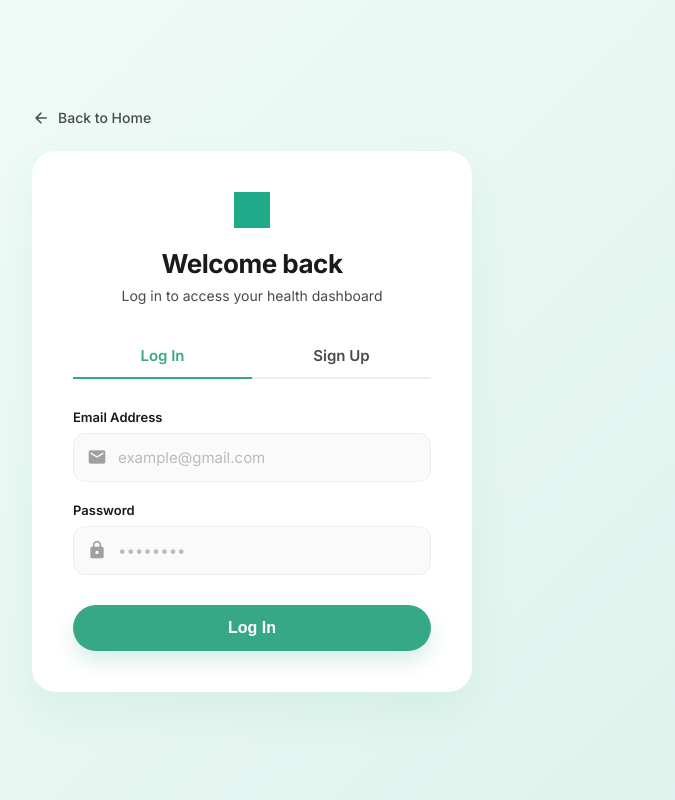
After one commit to Suvam18/SevaSaathi-elder-care, a Flask app: template templates/login.html in a window 1280 px wide. The commit adds this page. Shown: the whole page, without its empty margins (388-1063 px from the left). Run offline with Flask 3, Linux system fonts and the light colour scheme; the template is opened without the code that fills it, so the values that code supplies are empty; grey boxes are pictures that could not be loaded.

Commit message:
Add login backend

```diff
--- /dev/null
+++ b/app.py
@@ -0,0 +1,68 @@
+from flask import Flask, render_template, request, redirect, url_for, session, flash
+from werkzeug.security import generate_password_hash, check_password_hash
+import os
+
+app = Flask(__name__)
+app.secret_key = 'sevasaathi_super_secret_key_development'  # For dev purposes only
+
+# In-memory "database" for development {"email": {"password": "hashed", "name": "User Name"}}
+users_db = {}
+
+@app.route('/')
+def index():
+    user_name = None
+    if 'user_email' in session and session['user_email'] in users_db:
+        user_name = users_db[session['user_email']]['name']
+    return render_template('index.html', user_name=user_name)
+
+@app.route('/login', methods=['GET', 'POST'])
+def login():
+    if request.method == 'POST':
+        email = request.form.get('email')
+        password = request.form.get('password')
+
+        if email in users_db and check_password_hash(users_db[email]['password'], password):
+            session['user_email'] = email
+            return redirect(url_for('dashboard'))
+        else:
+            flash('Invalid email or password.', 'error')
+
+    return render_template('login.html')
+
+@app.route('/signup', methods=['GET', 'POST'])
+def signup():
+    if request.method == 'POST':
+        name = request.form.get('name')
+        email = request.form.get('email')
+        password = request.form.get('password')
+
+        if not name or not email or not password:
+            flash('Please fill out all fields.', 'error')
+        elif email in users_db:
+            flash('Email already exists. Please log in.', 'error')
+        else:
+            users_db[email] = {
+                'password': generate_password_hash(password),
+                'name': name
+            }
+            flash('Account created successfully! Please log in.', 'success')
+            return redirect(url_for('login'))
+
+    return render_template('signup.html')
+
+@app.route('/dashboard')
+def dashboard():
+    if 'user_email' not in session:
+        flash('Please login to access the dashboard.', 'error')
+        return redirect(url_for('login'))
+
+    user_name = users_db[session['user_email']]['name']
+    return render_template('dashboard.html', email=session['user_email'], user_name=user_name)
+
+@app.route('/logout')
+def logout():
+    session.pop('user_email', None)
+    return redirect(url_for('index'))
+
+if __name__ == '__main__':
+    app.run(debug=True, port=5000)
--- /dev/null
+++ b/static/auth.css
@@ -0,0 +1,268 @@
+:root {
+    --primary-green: #37a885;
+    --primary-dark: #2a8b6e;
+    --secondary-green: #dcf2ec;
+    --accent-red: #ea4335;
+    --text-primary: #1a1a1a;
+    --text-secondary: #4a4a4a;
+    --bg-white: #fafafa;
+    --bg-card: #ffffff;
+    --border-color: #eee;
+}
+
+body.auth-page {
+    margin: 0;
+    padding: 0;
+    font-family: "Inter", sans-serif;
+    background: #f4fdf9; /* soft green gradient background */
+    background: linear-gradient(135deg, #f4fdf9 0%, #dcf2ec 100%);
+    min-height: 100vh;
+    display: flex;
+    justify-content: center;
+    align-items: center;
+    color: var(--text-primary);
+}
+
+.auth-container {
+    width: 100%;
+    max-width: 440px;
+    padding: 20px;
+    position: relative;
+}
+
+.back-link {
+    display: inline-flex;
+    align-items: center;
+    gap: 8px;
+    color: var(--text-secondary);
+    text-decoration: none;
+    font-size: 14px;
+    font-weight: 500;
+    margin-bottom: 24px;
+    transition: color 0.2s;
+}
+
+.back-link:hover {
+    color: var(--primary-green);
+}
+
+.back-link .material-icons-round {
+    font-size: 18px;
+}
+
+.auth-card {
+    background: var(--bg-card);
+    border-radius: 24px;
+    box-shadow: 0 20px 40px rgba(55, 168, 133, 0.08);
+    border: 1px solid rgba(255, 255, 255, 0.8);
+    padding: 40px;
+    position: relative;
+}
+
+.auth-header {
+    text-align: center;
+    margin-bottom: 30px;
+}
+
+.auth-logo {
+    width: 36px;
+    height: 36px;
+    filter: invert(48%) sepia(79%) saturate(390%) hue-rotate(116deg) brightness(92%) contrast(95%);
+    margin-bottom: 16px;
+}
+
+.auth-header h2 {
+    font-size: 26px;
+    font-weight: 800;
+    margin: 0 0 8px 0;
+    color: var(--text-primary);
+    letter-spacing: -0.5px;
+}
+
+.auth-header p {
+    font-size: 14px;
+    color: var(--text-secondary);
+    margin: 0;
+}
+
+/* Tab Navigation */
+.auth-tabs {
+    display: flex;
+    position: relative;
+    border-bottom: 2px solid var(--border-color);
+    margin-bottom: 30px;
+}
+
+.auth-tab {
+    flex: 1;
+    text-align: center;
+    padding: 12px 0;
+    font-size: 15px;
+    font-weight: 600;
+    color: var(--text-secondary);
+    text-decoration: none;
+    transition: color 0.3s;
+    cursor: pointer;
+    z-index: 2;
+}
+
+.auth-tab.active {
+    color: var(--primary-green);
+}
+
+.auth-tab:hover:not(.active) {
+    color: var(--text-primary);
+}
+
+/* The Animated Sliding Green Line */
+.tab-slider {
+    position: absolute;
+    bottom: -2px;
+    height: 2px;
+    width: 50%;
+    background-color: var(--primary-green);
+    transition: transform 0.3s cubic-bezier(0.4, 0, 0.2, 1);
+    z-index: 3;
+}
+
+.tab-left {
+    transform: translateX(0);
+}
+
+.tab-right {
+    transform: translateX(100%);
+}
+
+/* Forms */
+.auth-form {
+    display: flex;
+    flex-direction: column;
+    gap: 20px;
+}
+
+.input-group {
+    display: flex;
+    flex-direction: column;
+    gap: 8px;
+}
+
+.input-group label {
+    font-size: 13px;
+    font-weight: 600;
+    color: var(--text-primary);
+}
+
+.input-wrapper {
+    position: relative;
+    display: flex;
+    align-items: center;
+}
+
+.input-icon {
+    position: absolute;
+    left: 14px;
+    color: #a0a0a0;
+    font-size: 20px;
+    pointer-events: none;
+    transition: color 0.3s;
+}
+
+.input-wrapper input {
+    width: 100%;
+    padding: 14px 14px 14px 44px;
+    border: 1px solid var(--border-color);
+    border-radius: 12px;
+    font-size: 15px;
+    font-family: inherit;
+    color: var(--text-primary);
+    background: var(--bg-white);
+    transition: border-color 0.3s, box-shadow 0.3s;
+}
+
+.input-wrapper input:focus {
+    outline: none;
+    border-color: var(--primary-green);
+    box-shadow: 0 0 0 3px rgba(55, 168, 133, 0.1);
+}
+
+.input-wrapper input:focus + .input-icon {
+    color: var(--primary-green);
+}
+
+.input-wrapper input::placeholder {
+    color: #bbb;
+}
+
+.btn.auth-btn {
+    margin-top: 10px;
+    width: 100%;
+    padding: 14px;
+    background: var(--primary-green);
+    color: white;
+    border: none;
+    border-radius: 30px;
+    font-size: 16px;
+    font-weight: 600;
+    cursor: pointer;
+    transition: background 0.3s, transform 0.2s;
+    box-shadow: 0 10px 20px rgba(55, 168, 133, 0.2);
+}
+
+.btn.auth-btn:hover {
+    background: var(--primary-dark);
+    transform: translateY(-2px);
+}
+
+.btn.auth-btn:active {
+    transform: translateY(0);
+}
+
+.auth-footer-text {
+    text-align: center;
+    font-size: 12px;
+    color: var(--text-secondary);
+    margin-top: 24px;
+}
+
+.auth-footer-text a {
+    color: var(--primary-green);
+    text-decoration: none;
+    font-weight: 500;
+}
+
+.auth-footer-text a:hover {
+    text-decoration: underline;
+}
+
+/* Flash Messages */
+.flash-messages {
+    margin-bottom: 20px;
+}
+.flash-message {
+    padding: 12px;
+    border-radius: 8px;
+    font-size: 14px;
+    font-weight: 500;
+    text-align: center;
+    margin-bottom: 10px;
+}
+.flash-message.error {
+    background-color: #fce8e6;
+    color: var(--accent-red);
+    border: 1px solid #fad2cf;
+}
+.flash-message.success {
+    background-color: var(--secondary-green);
+    color: var(--primary-dark);
+    border: 1px solid #c3ebd2;
+}
+
+/* Animations */
+@keyframes fadeInUp {
+    from { opacity: 0; transform: translateY(20px); }
+    to { opacity: 1; transform: translateY(0); }
+}
+
+.fade-in-up {
+    animation: fadeInUp 0.6s cubic-bezier(0.16, 1, 0.3, 1) forwards;
+}
--- /dev/null
+++ b/templates/login.html
@@ -0,0 +1,62 @@
+<!DOCTYPE html>
+<html lang="en">
+<head>
+    <meta charset="UTF-8">
+    <title>SevaSaathi - Log In</title>
+    <meta name="viewport" content="width=device-width, initial-scale=1.0">
+    <link href="https://fonts.googleapis.com/css2?family=Inter:wght@400;500;600;700&display=swap" rel="stylesheet">
+    <link href="https://fonts.googleapis.com/icon?family=Material+Icons+Round" rel="stylesheet">
+    <link rel="stylesheet" href="{{ url_for('static', filename='auth.css') }}">
+</head>
+<body class="auth-page">
+    <div class="auth-container fade-in-up">
+        <a href="{{ url_for('index') }}" class="back-link">
+            <span class="material-icons-round">arrow_back</span> Back to Home
+        </a>
+
+        <div class="auth-card">
+            <div class="auth-header">
+                <img src="https://raw.githubusercontent.com/FortAwesome/Font-Awesome/6.x/svgs/solid/leaf.svg" alt="SevaSaathi Logo" class="auth-logo">
+                <h2>Welcome back</h2>
+                <p>Log in to access your health dashboard</p>
+            </div>
+
+            <div class="auth-tabs">
+                <a href="{{ url_for('login') }}" class="auth-tab active">Log In</a>
+                <a href="{{ url_for('signup') }}" class="auth-tab">Sign Up</a>
+                <div class="tab-slider tab-left"></div>
+            </div>
+
+            {% with messages = get_flashed_messages(with_categories=true) %}
+              {% if messages %}
+                <div class="flash-messages">
+                {% for category, message in messages %}
+                  <div class="flash-message {{ category }}">{{ message }}</div>
+                {% endfor %}
+                </div>
+              {% endif %}
+            {% endwith %}
+
+            <form action="{{ url_for('login') }}" method="POST" class="auth-form">
+                <div class="input-group">
+                    <label for="email">Email Address</label>
+                    <div class="input-wrapper">
+                        <span class="material-icons-round input-icon">mail</span>
+                        <input type="email" id="email" name="email" placeholder="example@gmail.com" required>
+                    </div>
+                </div>
+
+                <div class="input-group">
+                    <label for="password">Password</label>
+                    <div class="input-wrapper">
+                        <span class="material-icons-round input-icon">lock</span>
+                        <input type="password" id="password" name="password" placeholder="••••••••" required>
+                    </div>
+                </div>
+
+                <button type="submit" class="btn auth-btn">Log In</button>
+            </form>
+        </div>
+    </div>
+</body>
+</html>
```
Also changed, not shown: static/style.css (renamed from style.css, +21 -25 lines), templates/dashboard.html (added, +42 -0 lines), templates/index.html (renamed from index.html, +9 -4 lines), templates/signup.html (added, +72 -0 lines), static/script.js (renamed from script.js).
